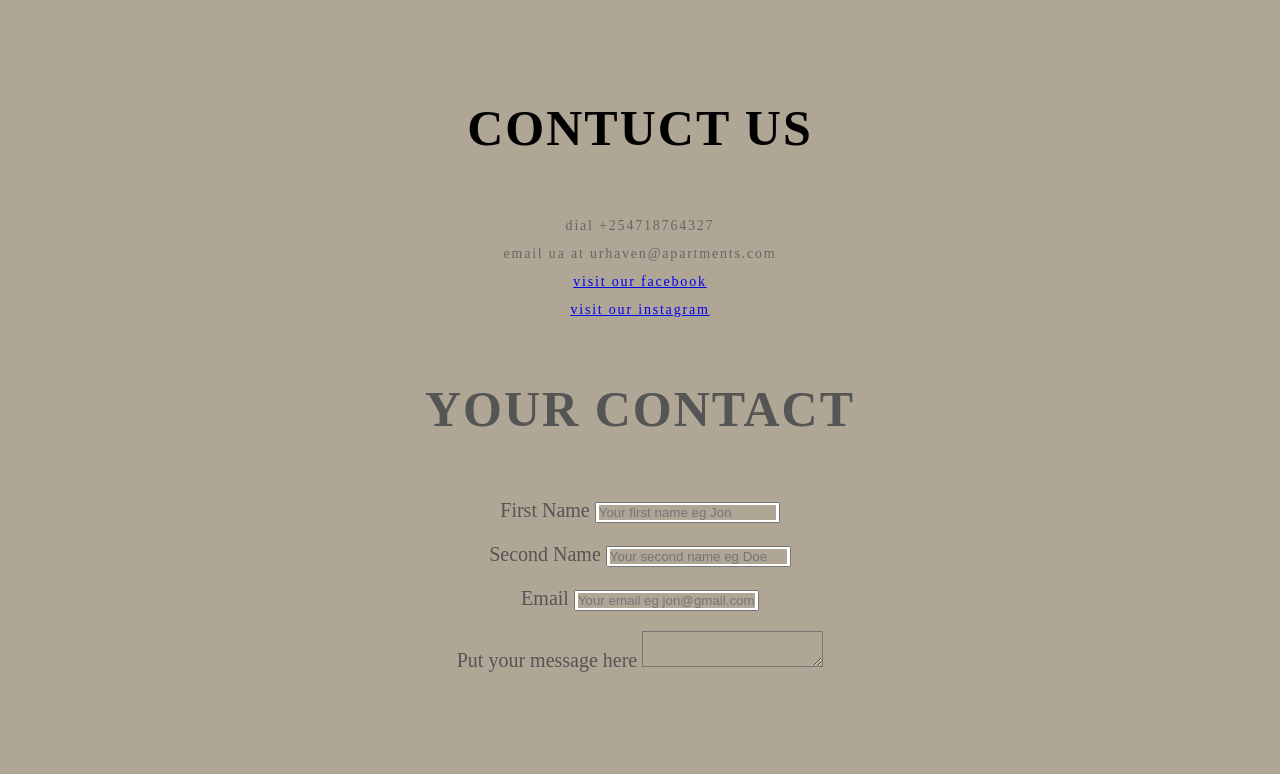
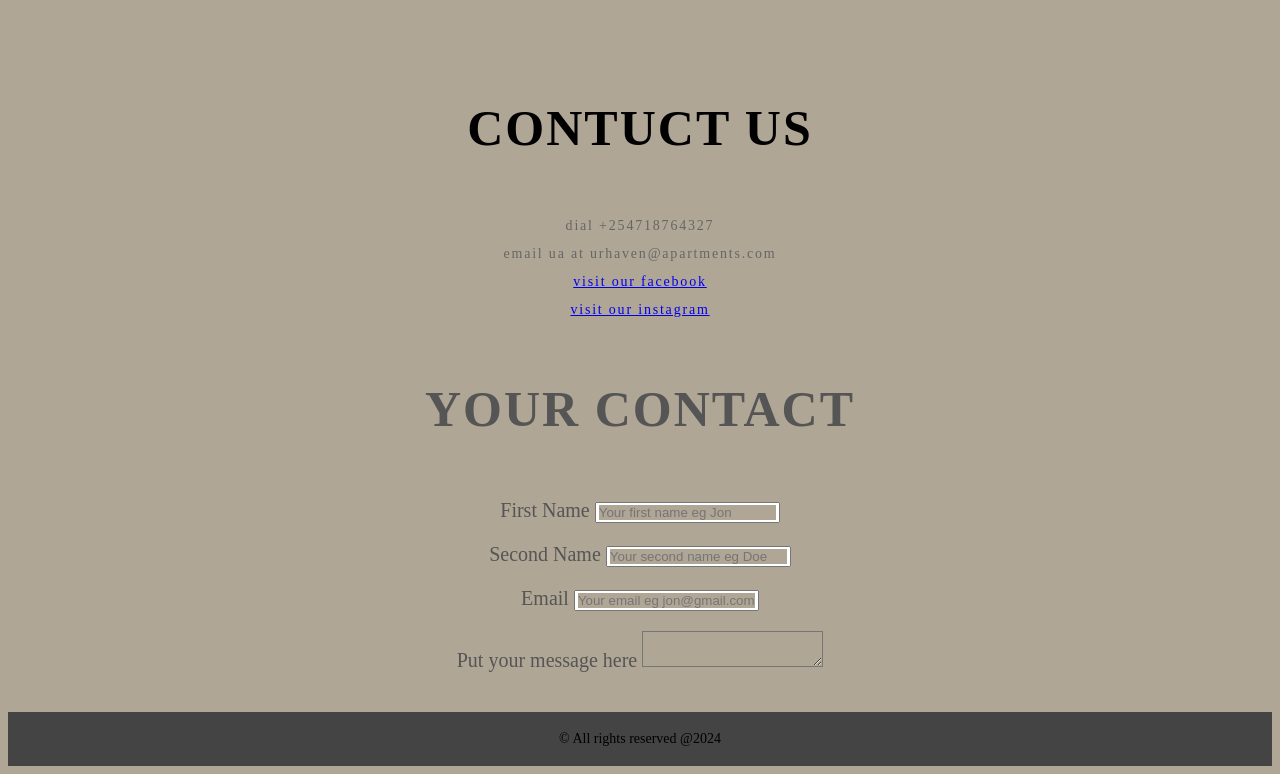
Before and after one commit to WeBstwr/Urban-Haven-Apartments, a website built with Vite: page index.html in a window 1280 px wide. Shown: the part 3588-4362 px from the top of the page. Before the commit the page ends 4268 px from the top, so only its background shows below. Built offline with nearby package versions, Linux system fonts and the light colour scheme.

Commit message:
add the footer

```diff
--- a/index.html
+++ b/index.html
@@ -191,5 +191,9 @@
       </div>
     </section>
 
+    <footer class="footer">
+      <p class="footer-text">&copy; All rights reserved @2024</p>
+    </footer>
+
   </body>
 </html>
--- a/style.css
+++ b/style.css
@@ -371,3 +371,15 @@ body {
 textarea{
   background-color: #B0A695;
 }
+
+.footer {
+  background-color: #444;
+  padding: 0.5rem;
+  margin-top: 4rem;
+}
+
+.footer-text {
+  text-align: center;
+  font-size: 1.4rem;
+  font-weight: 300;
+}
```
